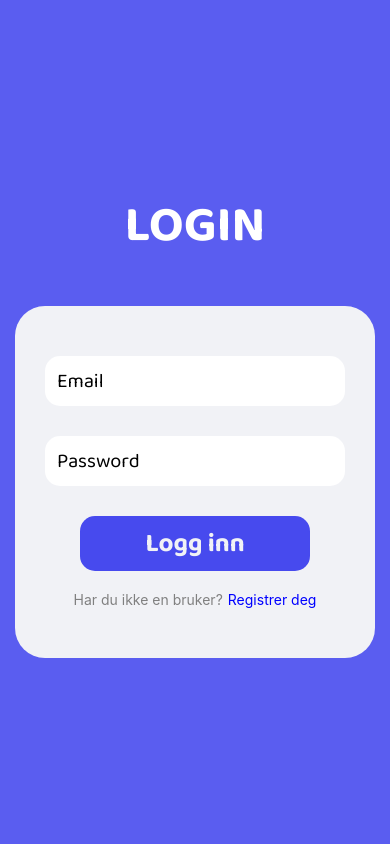
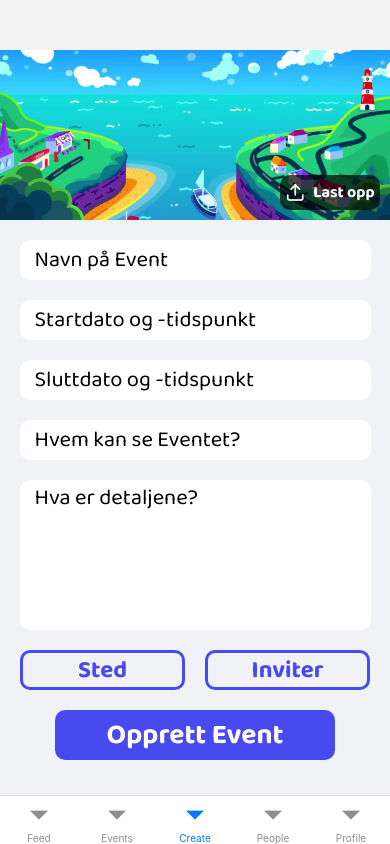
Before and after one commit to DennisOsmani/LinkUp, a React Native app in the folder frontend/: screen /Create in a window 390 px wide. Built offline with nearby package versions, Linux system fonts and the light colour scheme.

Commit message:
Finished the styling and view for createEvent

```diff
--- a/frontend/App.tsx
+++ b/frontend/App.tsx
@@ -3,6 +3,7 @@ import { useState, useEffect } from "react";
 import * as Font from "expo-font";
 import Splash from "./screens/Splash/Splash";
 import { TokenProvider } from "./providers/TokenProvider";
+import TabNavigator from "./navigation/TabNavigator";
 
 export default function App() {
   const [fontsLoaded, setFontsLoaded] = useState<boolean>(false);
@@ -28,7 +29,8 @@ export default function App() {
 
   return (
     <TokenProvider>
-      <LoginWallRouter />
+      <TabNavigator />
+      {/* <LoginWallRouter /> */}
     </TokenProvider>
   );
 }
--- a/frontend/package.json
+++ b/frontend/package.json
@@ -18,6 +18,7 @@
     "expo-status-bar": "~1.11.1",
     "react": "18.2.0",
     "react-native": "0.73.4",
+    "react-native-date-picker": "^4.4.2",
     "react-native-safe-area-context": "4.8.2",
     "react-native-screens": "~3.29.0"
   },
--- a/frontend/screens/CreateEvent/CreateEvent.tsx
+++ b/frontend/screens/CreateEvent/CreateEvent.tsx
@@ -1,9 +1,101 @@
-import { View, Text } from 'react-native';
+import { View, Image, Text, Pressable, TextInput } from "react-native";
+import { styles } from "./CreateEventStyles";
+import { Feather } from "@expo/vector-icons";
+import { useState } from "react";
+
+enum EventVisibility {
+  PUBLIC,
+  PRIVATE,
+  FREIENDS,
+}
 
 export default function CreateEvent() {
+  const [eventImage, setEventImage] = useState<string>("");
+  const [eventName, setEventName] = useState<string>("");
+  const [startDatetime, setStartDatetime] = useState<string>("");
+  const [endDatetime, setEndDatetime] = useState<string>("");
+  const [eventVisability, setEventVisability] = useState<EventVisibility>(
+    EventVisibility.PUBLIC
+  );
+  const [eventDetails, setEventDetails] = useState<string>("");
+
+  /*
+   * TODO
+   * legge til max/min capacity
+   *
+   * EventVisability trenger dropdown
+   * Datetimepicker
+   * Upload image func
+   * Input validering
+   * Required fields
+   */
+
+  const handleUploadImage = () => {
+    // TODO
+    console.log("Image uploaded!");
+  };
+
+  const handleLocation = () => {
+    // TODO
+    console.log("Location modal");
+  };
+
+  const handleInvite = () => {
+    // TODO
+    console.log("Invite modal");
+  };
+
+  const handleCreate = () => {
+    // TODO
+    console.log("Creating event");
+  };
+
   return (
-    <View>
-      <Text>CreateEvent</Text>
+    <View style={styles.container}>
+      <View style={styles.imageContainer}>
+        <Pressable onPress={handleUploadImage} style={styles.uploadContainer}>
+          <Feather name="upload" size={20} color="white" />
+          <Text style={styles.uploadText}>Last opp</Text>
+        </Pressable>
+        <Image style={styles.imageContainer} source={require("./bg.jpeg")} />
+      </View>
+
+      <View style={styles.inputContainer}>
+        <TextInput
+          onChangeText={(input) => setEventName(input)}
+          placeholder="Navn på Event"
+          style={styles.inputBox}
+        />
+        <TextInput
+          onChangeText={(input) => setStartDatetime(input)}
+          placeholder="Startdato og -tidspunkt"
+          style={styles.inputBox}
+        />
+        <TextInput
+          onChangeText={(input) => setEndDatetime(input)}
+          placeholder="Sluttdato og -tidspunkt"
+          style={styles.inputBox}
+        />
+        <TextInput placeholder="Hvem kan se Eventet?" style={styles.inputBox} />
+        <TextInput
+          onChangeText={(input) => setEventDetails(input)}
+          multiline
+          placeholder="Hva er detaljene?"
+          style={styles.inputBoxMultiline}
+        />
+
+        <View style={styles.smallButtonContainer}>
+          <Pressable onPress={handleLocation} style={styles.smallButton}>
+            <Text style={styles.buttonText}>Sted</Text>
+          </Pressable>
+          <Pressable onPress={handleInvite} style={styles.smallButton}>
+            <Text style={styles.buttonText}>Inviter</Text>
+          </Pressable>
+        </View>
+        <Pressable onPress={handleCreate} style={styles.bigButtonStyles}>
+          <Text style={styles.bigButtonText}>Opprett Event</Text>
+        </Pressable>
+      </View>
     </View>
   );
 }
--- a/frontend/screens/CreateEvent/CreateEventStyles.js
+++ b/frontend/screens/CreateEvent/CreateEventStyles.js
@@ -0,0 +1,119 @@
+import { StyleSheet } from "react-native";
+import {
+  horizontalScale,
+  moderateScale,
+  verticalScale,
+} from "../../styles/genericDimensions";
+import { colors } from "../../styles/colors";
+
+export const styles = StyleSheet.create({
+  container: {
+    width: "100%",
+    height: "100%",
+    alignItems: "center",
+    marginTop: verticalScale(50),
+    backgroundColor: colors.background,
+  },
+
+  imageContainer: {
+    width: "100%",
+    height: verticalScale(170),
+    position: "absolute",
+    zIndex: 1,
+  },
+
+  stockImage: {
+    width: "100%",
+    height: "100%",
+    objectFit: "cover",
+    zIndex: 2,
+  },
+
+  uploadContainer: {
+    position: "absolute",
+    right: horizontalScale(10),
+    bottom: verticalScale(10),
+    backgroundColor: "rgba(0, 0, 0, 0.7)",
+    width: horizontalScale(100),
+    height: verticalScale(35),
+    borderRadius: moderateScale(10),
+    zIndex: 3,
+    justifyContent: "center",
+    alignItems: "center",
+    flexDirection: "row",
+    gap: horizontalScale(8),
+  },
+
+  uploadText: {
+    color: "white",
+    fontFamily: "BalooBold",
+    textAlign: "center",
+    fontSize: moderateScale(16),
+  },
+
+  inputBox: {
+    fontFamily: "BalooRegular",
+    fontSize: moderateScale(22),
+    backgroundColor: colors.foreground,
+    height: verticalScale(40),
+    width: "90%",
+    borderRadius: moderateScale(10),
+    paddingLeft: horizontalScale(15),
+  },
+
+  inputBoxMultiline: {
+    fontFamily: "BalooRegular",
+    fontSize: moderateScale(22),
+    backgroundColor: colors.foreground,
+    height: verticalScale(150),
+    width: "90%",
+    borderRadius: moderateScale(10),
+    paddingLeft: horizontalScale(15),
+  },
+
+  inputContainer: {
+    width: "100%",
+    height: "100%",
+    marginTop: verticalScale(190),
+    gap: moderateScale(20),
+    alignItems: "center",
+  },
+
+  smallButtonContainer: {
+    gap: horizontalScale(20),
+    flexDirection: "row",
+    height: verticalScale(20),
+  },
+
+  smallButton: {
+    borderWidth: moderateScale(3),
+    borderColor: colors.primary,
+    justifyContent: "center",
+    alignItems: "center",
+    width: horizontalScale(165),
+    height: verticalScale(40),
+    borderRadius: moderateScale(10),
+  },
+
+  buttonText: {
+    fontFamily: "BalooBold",
+    fontSize: moderateScale(24),
+    color: colors.primary,
+  },
+
+  bigButtonStyles: {
+    backgroundColor: colors.primary,
+    marginTop: verticalScale(20),
+    borderRadius: moderateScale(10),
+    width: horizontalScale(280),
+    height: verticalScale(50),
+    justifyContent: "center",
+    alignItems: "center",
+  },
+
+  bigButtonText: {
+    fontFamily: "BalooBold",
+    fontSize: moderateScale(28),
+    color: "white",
+  },
+});
```
Also changed, not shown: frontend/screens/CreateEvent/bg.jpeg (added), 1 other file (tests, documents, lock files or other folders).
